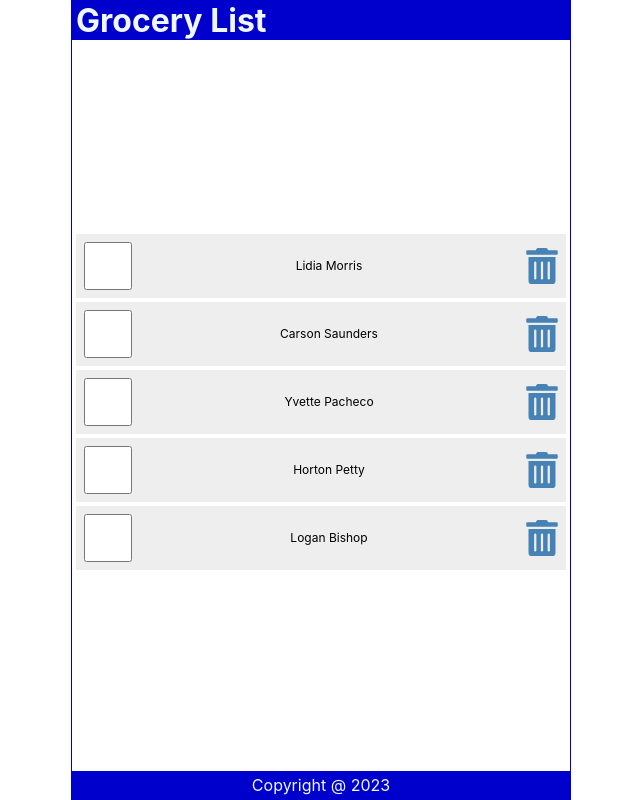
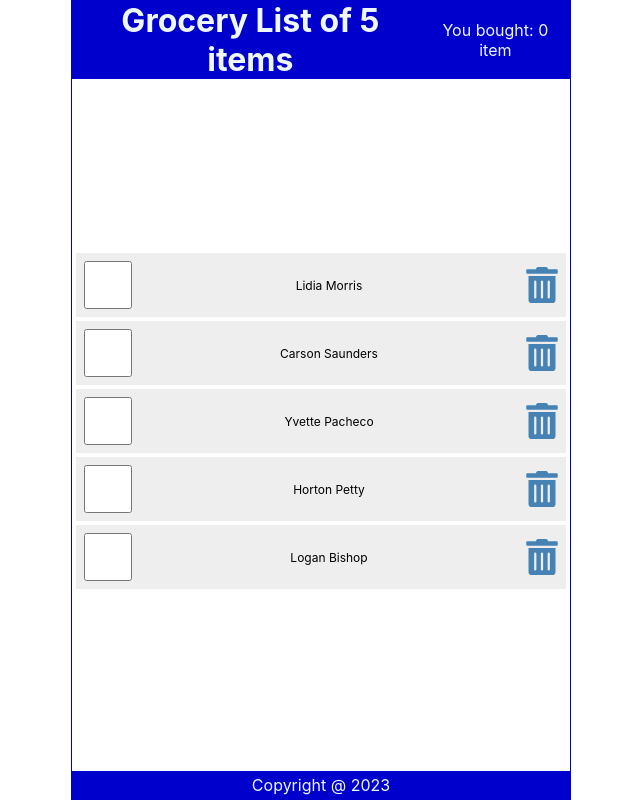
Before and after one commit to shaafiiull/step_by_step_react, a React (Create React App) app: page / in a window 1280 px wide. Shown: the whole page, without its empty margins (319-959 px from the left). Built offline with nearby package versions, Linux system fonts and the light colour scheme.

Commit message:
a grocery list app to buy and delete items from a given list,,, i used custom hook and props drilling in this project so far

```diff
--- a/src/GroceryProject/GroceryApp.js
+++ b/src/GroceryProject/GroceryApp.js
@@ -1,14 +1,33 @@
-import React from "react";
+import React, { useEffect, useState } from "react";
 import Footer from "./Footer";
 import Header from "./Header";
 import "./GroceryStyle.css";
 import MainContent from "./MainContent";
+import useItems from "./useItems";
 
 const GroceryApp = () => {
+  const [items, setItems] = useItems();
+  const handleCheck = (id) => {
+    const listItems = items.map((item) =>
+      item.id === id ? { ...item, checked: !item.checked } : item
+    );
+    setItems(listItems);
+    localStorage.setItem("shopping-list", JSON.stringify(listItems));
+  };
+
+  const handleDelete = (id) => {
+    const listItems = items.filter((item) => item.id !== id);
+    setItems(listItems);
+    localStorage.setItem("shopping-list", JSON.stringify(listItems));
+  };
   return (
     <div className="GroceryApp">
-      <Header></Header>
-      <MainContent></MainContent>
+      <Header items={items}></Header>
+      <MainContent
+        items={items}
+        handleCheck={handleCheck}
+        handleDelete={handleDelete}
+      ></MainContent>
       <Footer></Footer>
     </div>
   );
--- a/src/GroceryProject/Header.js
+++ b/src/GroceryProject/Header.js
@@ -1,10 +1,18 @@
 import React from "react";
 import "./GroceryStyle.css";
+import useItems from "./useItems";
 
-const Header = () => {
+const Header = (props) => {
+  const { items } = props;
+  const cartItems = items.filter((item) => item.checked === true);
   return (
     <header className="groceryHeader">
-      <h1>Grocery List</h1>
+      <h1>
+        Grocery List of {items.length} {items.length > 1 ? "items" : "item"}
+      </h1>
+      <p>
+        You bought: {cartItems.length} {cartItems.length > 1 ? "items" : "item"}
+      </p>
     </header>
   );
 };
--- /dev/null
+++ b/src/GroceryProject/ItemList.js
@@ -0,0 +1,19 @@
+import React from "react";
+
+import SingleItem from "./SingleItem";
+const ItemList = ({ items, handleCheck, handleDelete }) => {
+  return (
+    <ul className="itemsList">
+      {items.map((item) => (
+        <SingleItem
+          key={item.id}
+          item={item}
+          handleCheck={handleCheck}
+          handleDelete={handleDelete}
+        ></SingleItem>
+      ))}
+    </ul>
+  );
+};
+
+export default ItemList;
--- a/src/GroceryProject/MainContent.js
+++ b/src/GroceryProject/MainContent.js
@@ -1,71 +1,18 @@
-import React, { useState } from "react";
-import { FaTrashAlt } from "react-icons/fa";
+import React from "react";
+
 import "./GroceryStyle.css";
+import ItemList from "./ItemList";
 
-const MainContent = () => {
-  const [items, setItem] = useState([
-    {
-      id: "6404b436d3aeeea0d961c3b1",
-      checked: false,
-      item: "Lidia Morris",
-    },
-    {
-      id: "6404b436f5de945957a6d21b",
-      checked: false,
-      item: "Carson Saunders",
-    },
-    {
-      id: "6404b4366d21517f1bf2e561",
-      checked: false,
-      item: "Yvette Pacheco",
-    },
-    {
-      id: "6404b43660a253215f7c2e3a",
-      checked: false,
-      item: "Horton Petty",
-    },
-    {
-      id: "6404b4365ce0850eb3b4eec5",
-      checked: false,
-      item: "Logan Bishop",
-    },
-  ]);
-  const handleCheck = (id) => {
-    const listItems = items.map((item) =>
-      item.id === id ? { ...item, checked: !item.checked } : item
-    );
-    setItem(listItems);
-    localStorage.setItem("shopping-list", JSON.stringify(listItems));
-  };
-  const handleDelete = (id) => {
-    const listItems = items.filter((item) => item.id !== id);
-    setItem(listItems);
-    localStorage.setItem("shopping-list", JSON.stringify(listItems));
-  };
+const MainContent = (props) => {
+  const { handleCheck, handleDelete, items } = props;
+
   return (
     <main className="groceryMain">
-      <ul className="itemsList">
-        {items.map((item) => (
-          <li className="item" key={item.id}>
-            <input
-              type="checkbox"
-              checked={item.checked}
-              onChange={() => handleCheck(item.id)}
-            />
-            <label
-              style={item.checked ? { color: "red" } : null}
-              onDoubleClick={() => handleCheck(item.id)}
-            >
-              {item.item}
-            </label>
-            <FaTrashAlt
-              onClick={() => handleDelete(item.id)}
-              role="button"
-              tabIndex="0"
-            ></FaTrashAlt>
-          </li>
-        ))}
-      </ul>
+      <ItemList
+        items={items}
+        handleCheck={handleCheck}
+        handleDelete={handleDelete}
+      ></ItemList>
       <h1>{items.length <= 0 && "NO items available"}</h1>
     </main>
   );
--- /dev/null
+++ b/src/GroceryProject/SingleItem.js
@@ -0,0 +1,27 @@
+import React from "react";
+import { FaTrashAlt } from "react-icons/fa";
+
+const SingleItem = ({ item, handleCheck, handleDelete }) => {
+  return (
+    <li className="item" key={item.id}>
+      <input
+        type="checkbox"
+        checked={item.checked}
+        onChange={() => handleCheck(item.id)}
+      />
+      <label
+        style={item.checked ? { color: "red" } : null}
+        onDoubleClick={() => handleCheck(item.id)}
+      >
+        {item.item}
+      </label>
+      <FaTrashAlt
+        onClick={() => handleDelete(item.id)}
+        role="button"
+        tabIndex="0"
+      ></FaTrashAlt>
+    </li>
+  );
+};
+
+export default SingleItem;
--- /dev/null
+++ b/src/GroceryProject/useItems.js
@@ -0,0 +1,35 @@
+import { useState } from "react";
+
+const useItems = () => {
+  const [items, setItems] = useState([
+    {
+      id: "6404b436d3aeeea0d961c3b1",
+      checked: false,
+      item: "Lidia Morris",
+    },
+    {
+      id: "6404b436f5de945957a6d21b",
+      checked: false,
+      item: "Carson Saunders",
+    },
+    {
+      id: "6404b4366d21517f1bf2e561",
+      checked: false,
+      item: "Yvette Pacheco",
+    },
+    {
+      id: "6404b43660a253215f7c2e3a",
+      checked: false,
+      item: "Horton Petty",
+    },
+    {
+      id: "6404b4365ce0850eb3b4eec5",
+      checked: false,
+      item: "Logan Bishop",
+    },
+  ]);
+
+  return [items, setItems];
+};
+
+export default useItems;
```
